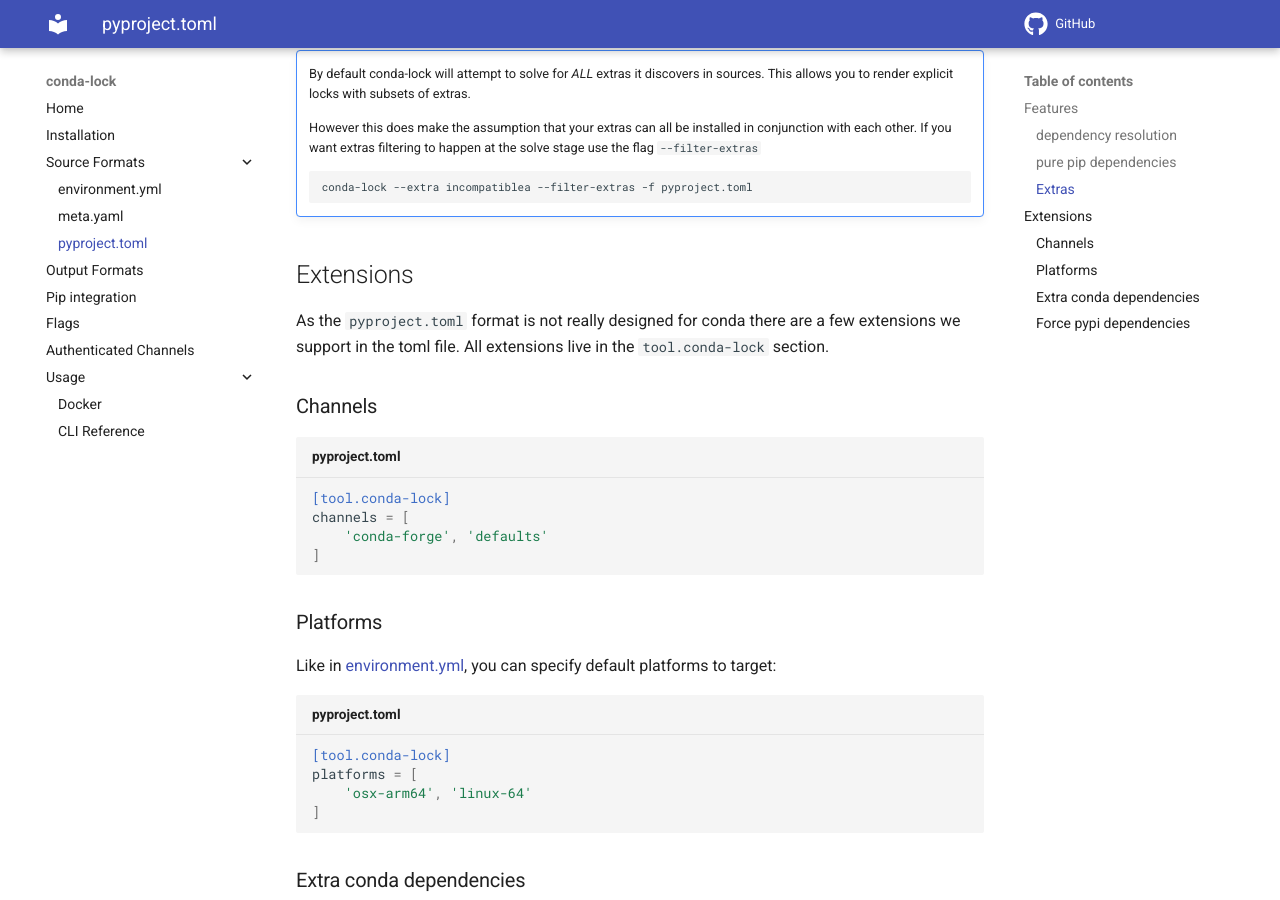
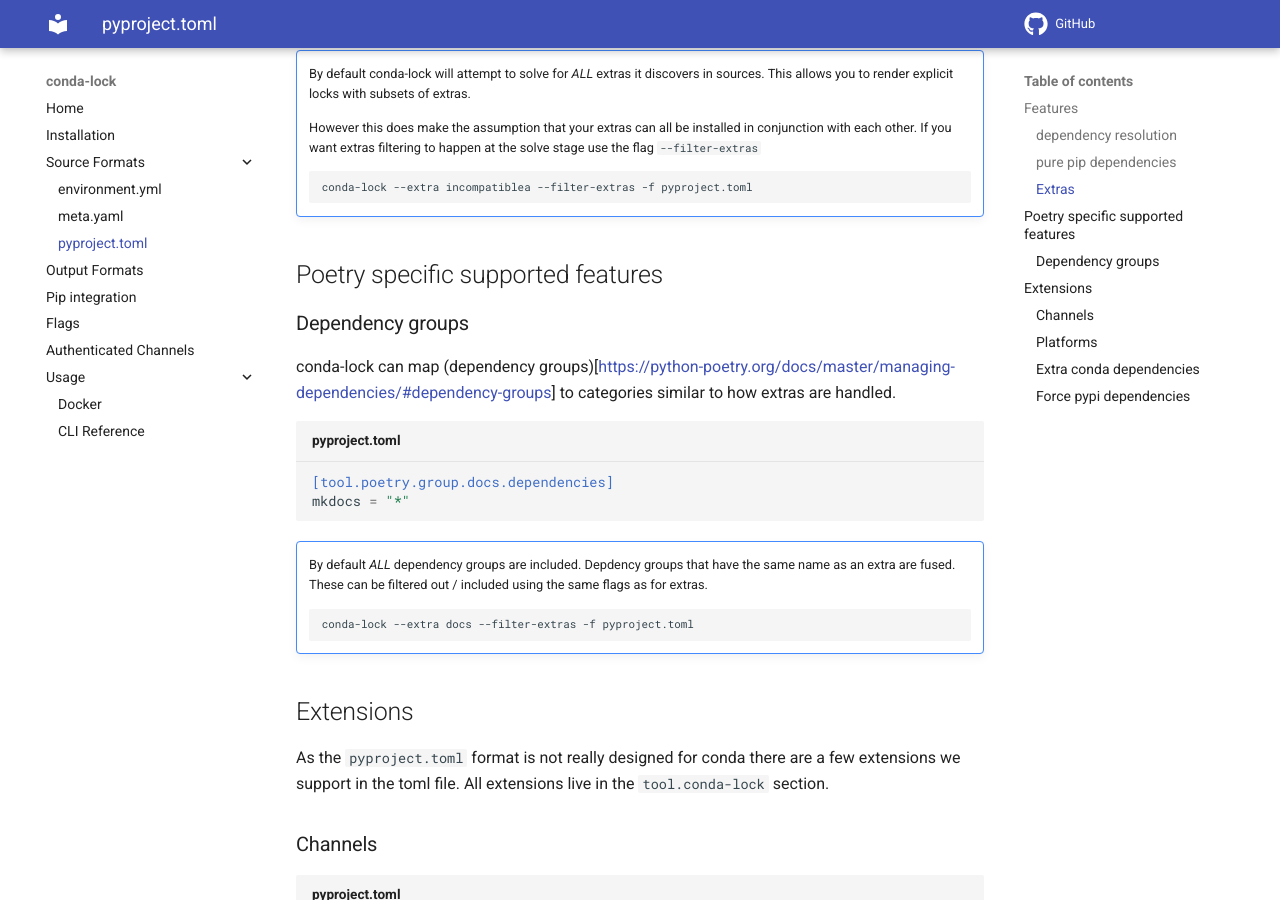
Before and after one commit to conda/conda-lock, an MkDocs documentation site: the page built from docs/src_pyproject.md, in a window 1280 px wide and 900 px high, scrolled down 2190 px. Built offline with MkDocs 1.6.1 and Material for MkDocs 9.7.7, drawn with Linux system fonts in a browser that asks for light colours; comment, search, counter and statistics services are not loaded.

Commit message:
Updated docs

````diff
--- a/docs/src_pyproject.md
+++ b/docs/src_pyproject.md
@@ -134,6 +134,27 @@ When generating lockfiles that make use of extras it is recommended to make use
     conda-lock --extra incompatiblea --filter-extras -f pyproject.toml
     ```
 
+## Poetry specific supported features
+
+### Dependency groups
+
+conda-lock can map (dependency groups)[https://python-poetry.org/docs/master/managing-dependencies/#dependency-groups] to
+categories similar to how extras are handled.
+
+```{.toml title="pyproject.toml"}
+[tool.poetry.group.docs.dependencies]
+mkdocs = "*"
+```
+
+!!! note ""
+
+    By default *ALL* dependency groups are included.  Depdency groups that have the same name as an extra are fused.
+    These can be filtered out / included using the same flags as for extras.
+
+    ```
+    conda-lock --extra docs --filter-extras -f pyproject.toml
+    ```
+
 ## Extensions
 
 As the `pyproject.toml` format is not really designed for conda there are a few extensions we support in the
````
